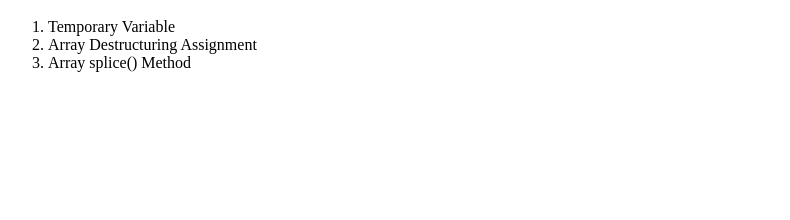
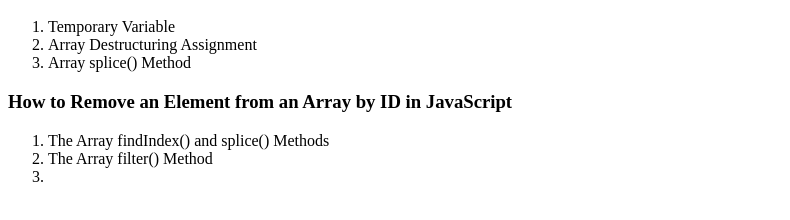
Before and after one commit to yugmani/js-code-basics, a website: page index.html in a window 1280 px wide. Shown: the part 48-268 px from the top of the page, without its empty margins (0-790 px from the left). Drawn offline with Linux system fonts and the light colour scheme.

Commit message:
remove an object by its id using filter method

```diff
--- a/index.html
+++ b/index.html
@@ -5,4 +5,10 @@
     <li>Array Destructuring Assignment</li>
     <li>Array splice() Method</li>
   </ol>
+  <h3>How to Remove an Element from an Array by ID in JavaScript</h3>
+  <ol>
+    <li>The Array findIndex() and splice() Methods</li>
+    <li>The Array filter() Method</li>
+    <li></li>
+  </ol>
 </div>
```
Also changed, not shown: index.js (+23 -2 lines).
